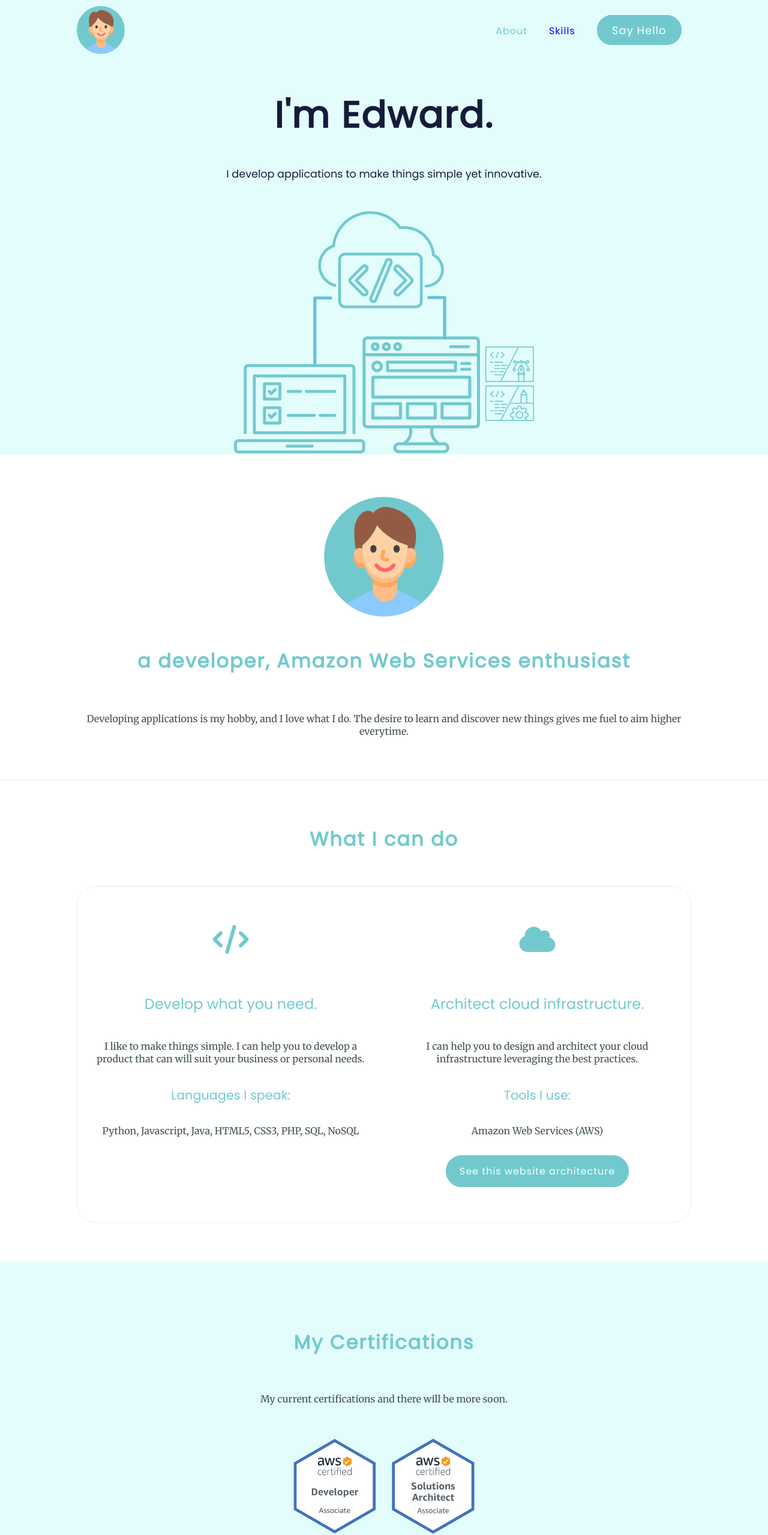
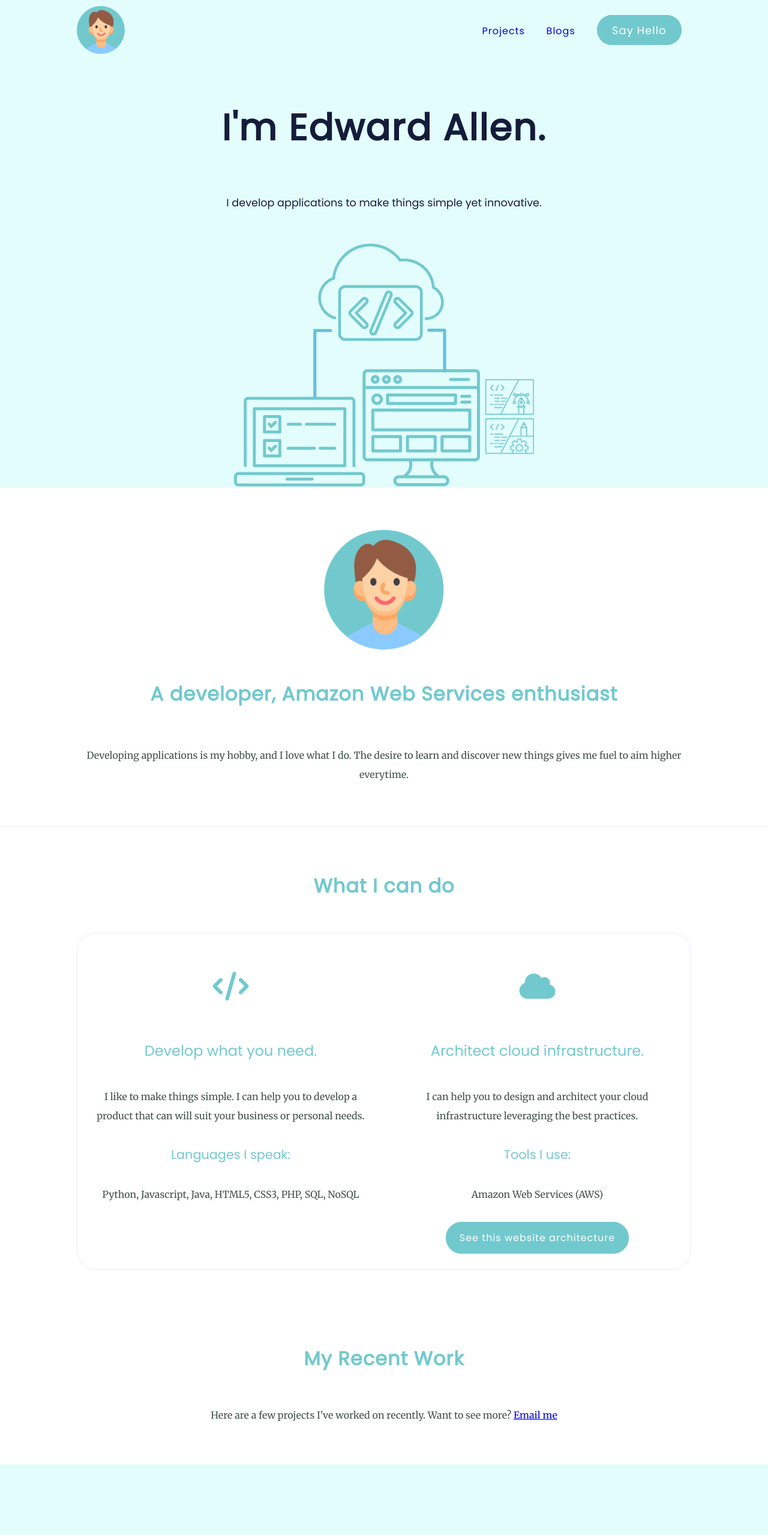
Before and after one commit to edwardmercado/MySite, a plain HTML site: page index.html in a window 1280 px wide. Shown: the part 20-2579 px from the top of the page at 60% size. Drawn offline with nearby package versions, Linux system fonts and the light colour scheme; no server answers; a web font is replaced by a local one.

Commit message:
New Badge Images | Add Projects section

```diff
--- a/css/styles.css
+++ b/css/styles.css
@@ -41,16 +41,15 @@ hr{
 }
 
 p{
-  margin-bottom: 0;
   size: 3px;
-  line-height: 1.3em;
+  line-height: 2em;
 }
 
 /* Headings */
 
 .headings{
   margin-bottom: 70px;
-  letter-spacing: 2px;
+  letter-spacing: 1px;
 }
 
 /* Button */
@@ -363,6 +362,12 @@ p{
   }
 }
 
+#projects-section{
+  display: block;
+  text-align: center;
+  padding: 50px 0;
+}
+
 /* Certifications Section */
 
 #certifications-section{
@@ -447,7 +452,7 @@ p{
 .footer-link-container a{
   text-decoration: none;
   color: #e3fdfd;
-  font-size: 1.2em;
+  font-size: 1.5em;
 }
 
 .footer-link-container a:hover{
--- a/index.html
+++ b/index.html
@@ -25,8 +25,8 @@
         </div>
 
         <div class="nav-icon-right">
-          <a href="#" class="active nav-about nav-links">About</a>
-          <a href="#skills-section" class="nav-skills nav-links">Skills</a>
+          <a href="#projects-section" class="nav-about nav-links">Projects</a>
+          <a href="#" class="nav-skills nav-links">Blogs</a>
           <a href="mailto:edwardallenmercado@gmail.com" class="button btn-say-hello">Say Hello</a>
         </div>
       </div>
@@ -36,7 +36,7 @@
     <section id="top-heading-section">
 
       <div class="top-container">
-        <p class="my-name">I'm Edward.</p>
+        <p class="my-name">I'm Edward Allen.</p>
         <p class="my-desc">I develop applications to make things simple yet innovative.</p>
 
         <img class="big-img" src="images/combination.png" alt="technology-img">
@@ -49,7 +49,7 @@
 
         <img class="profile-img" src="images/profile-round.png" alt="menu-img">
 
-        <h2 class="profile-text headings">a developer, Amazon Web Services enthusiast</h2>
+        <h2 class="profile-text headings">A developer, Amazon Web Services enthusiast</h2>
         <p class="profile-intro">Developing applications is my hobby, and I love what I do. The desire to learn and discover new things gives me fuel to aim higher everytime.</p>
 
 
@@ -104,14 +104,29 @@
       <div id="img-caption"></div>
     </div>
 
+    <section id="projects-section">
+
+      <div class="projects-container">
+
+        <h2 class="projects-intro headings">My Recent Work</h2>
+
+        <p class="profile-text">Here are a few projects I've worked on recently. Want to see more? <a href="mailto:edwardallenmercado@gmail.com">Email me</a></p>
+
+
+
+      </div>
+
+    </section>
+
     <section id="certifications-section">
 
       <div class="certifications-container">
 
         <h2 class="certifications-intro headings">My Certifications</h2>
         <p class="certifications-description">My current certifications and there will be more soon.</p>
-        <img src="images/DVA.png" alt="Developer">
-        <img src="images/SAA.png" alt="Solutions Architect">
+        <img src="images/badges/aws-certified-developer-associate.png" alt="Developer">
+        <img src="images/badges/aws-certified-solutions-architect-associate.png" alt="Solutions Architect">
+        <img src="images/badges/itil-4-foundation-cpd.png" alt="ITIL">
       </div>
 
     </section>
@@ -121,7 +136,7 @@
 
       <div class="contact-me-container">
         <div class="contact-me">
-          <p class="contact-me-description">I’m always open to discuss work related or partnership opportunities.</p>
+          <p class="contact-me-description">I’m open to discuss work related or partnership opportunities.</p>
           <br>
           <a href="mailto:edwardallenmercado@gmail.com" class="button btn-contact-me">Start a conversation</a>
         </div>
@@ -138,6 +153,7 @@
           <a class="footer-link" href="https://github.com/edwardmercado"><i class="fab fa-github"></i></a>
           <a class="footer-link" href="https://www.youracclaim.com/users/edward-allen-mercado"><i class="fab fa-artstation"></i></a>
           <a class="footer-link" href="mailto:edwardallenmercado@gmail.com"><i class="fas fa-envelope"></i></a>
+          <a class="footer-link" href="https://dev.to/edwardmercado"><i class="fab fa-dev"></i></a>
         </div>
 
         <div class="copyright">
```
Also changed, not shown: images/badges/AWSome Learner.jpg (added), images/badges/aws-certified-developer-associate.png (added), images/badges/aws-certified-solutions-architect-associate.png (added), images/badges/itil-4-foundation-cpd.png (added).
